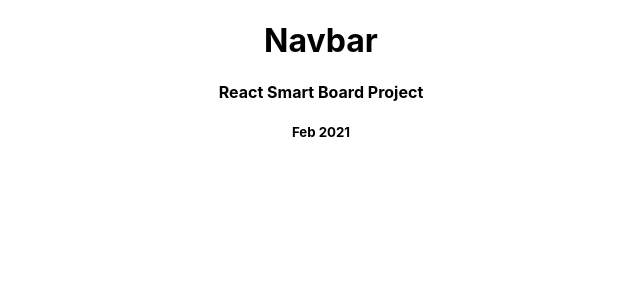
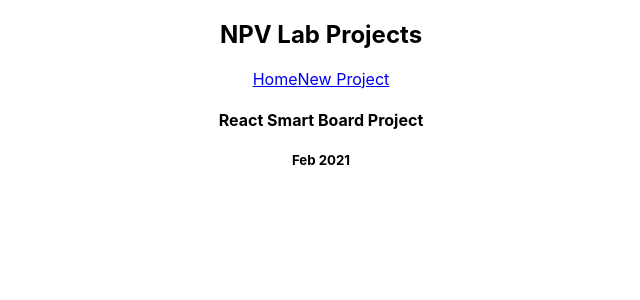
Before and after one commit to aria-abad/smart-board, a React (Create React App) app: page / in a window 1280 px wide. Shown: the top 300 px of the page, without its empty margins (319-959 px from the left). Built offline with nearby package versions, Linux system fonts and the light colour scheme.

Commit message:
edit the navbar

```diff
--- a/src/components/Navbar.js
+++ b/src/components/Navbar.js
@@ -2,8 +2,12 @@
 
 export default function Navbar() {
     return (
-        <div>
-            <h1>Navbar</h1>
-        </div>
+        <nav className="navbar">
+            <h1>NPV Lab Projects</h1>
+            <div className="links">
+                <a href="/">Home</a>
+                <a href="/create">New Project</a>
+            </div>
+        </nav>
     )
 }
```
